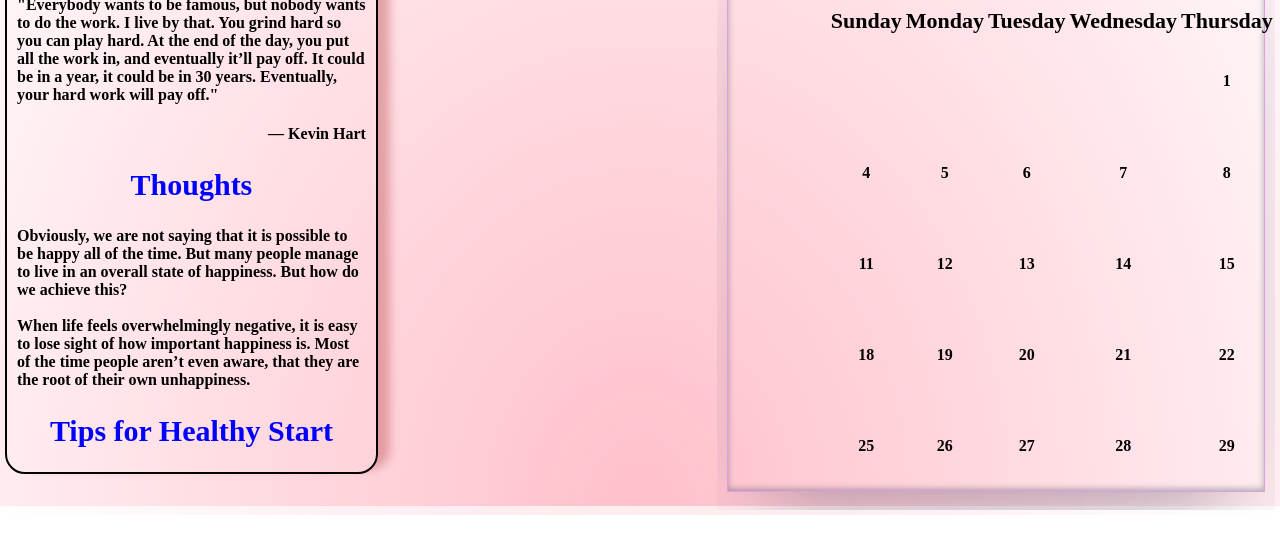
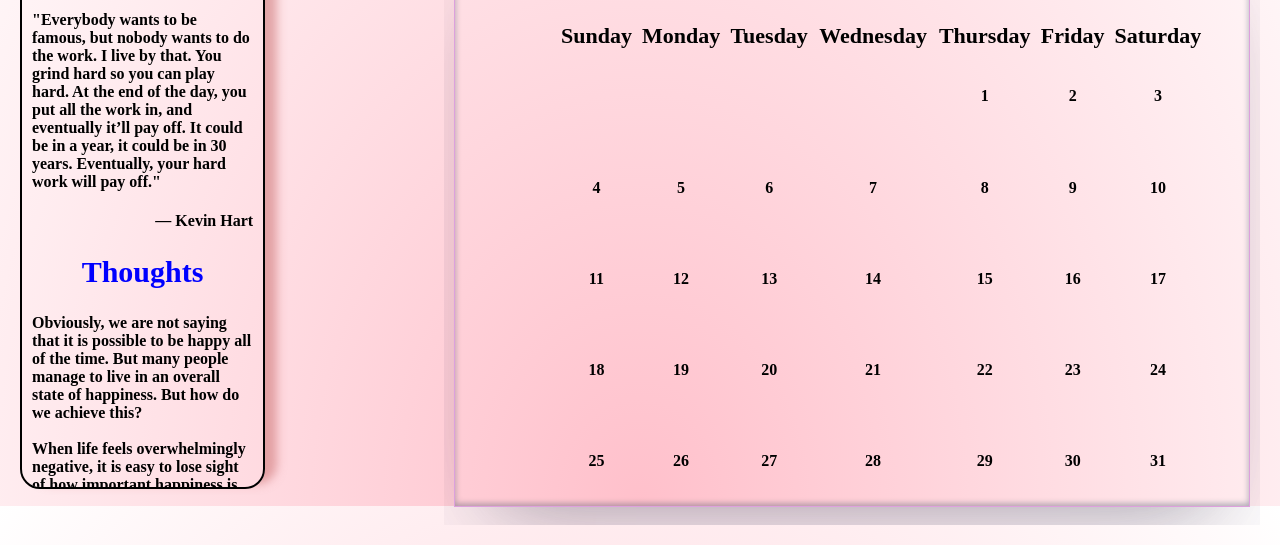
Before and after one commit to pranjalsingh03/Web-calender, a plain HTML site: page HTML/index.html in a window 1280 px wide. Shown: the part 294-839 px from the top of the page. Before the commit the page ends 809 px from the top, so only its background shows below. Drawn offline with Linux system fonts and the light colour scheme.

Commit message:
Update homestyle.css

```diff
--- a/HTML/homestyle.css
+++ b/HTML/homestyle.css
@@ -9,11 +9,11 @@ body{
   position: relative;
   height:550px ;
   float: left;
-  margin: 5px;
+  margin: 20px;
   overflow-y: scroll;
   padding: 10px;
   border: 2px solid black;
-  width: 35%;
+  width: 20%;
   border-radius: 20px;
   box-shadow: rgba(202, 108, 108, 0.527) 12px -5px 10px;
 }
@@ -122,8 +122,8 @@ body>div>button{
   overflow-y: hidden;
   float: right;
   padding: 10px;
-  margin: 5px;
-  width: 60%;
+  margin: 20px;
+  width: 80%;
 }
 .calendar{
   height: 80%;
```
